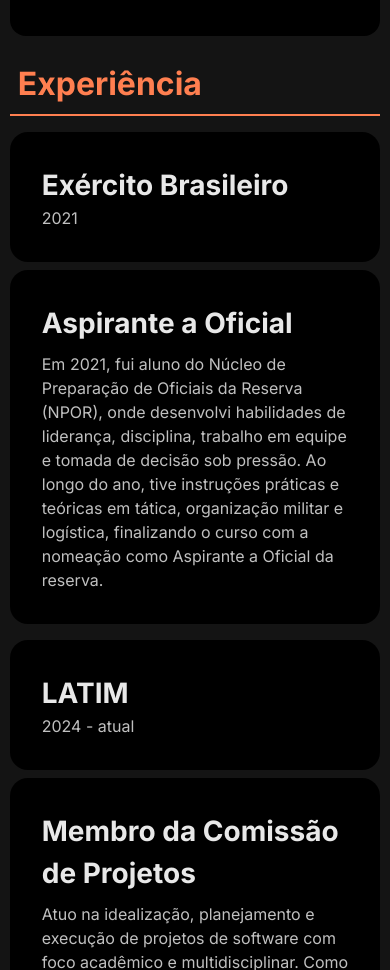
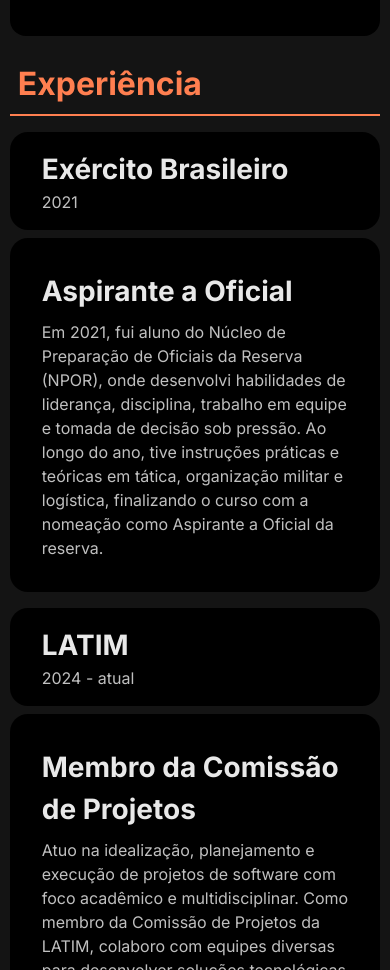
Before and after one commit to mwndl/portfolio, a Next.js app: page / in a window 390 px wide. Shown: the part 2000-2970 px from the top of the page. Built offline with nearby package versions, Linux system fonts and the light colour scheme.

Commit message:
style: decrease padding in experience section

```diff
--- a/src/app/components/Experience/styles.module.css
+++ b/src/app/components/Experience/styles.module.css
@@ -157,6 +157,7 @@
 
     .experienceLeft {
         width: 100%;
+        padding: 1rem 2rem;
     }
 
     .experienceRight {
```
